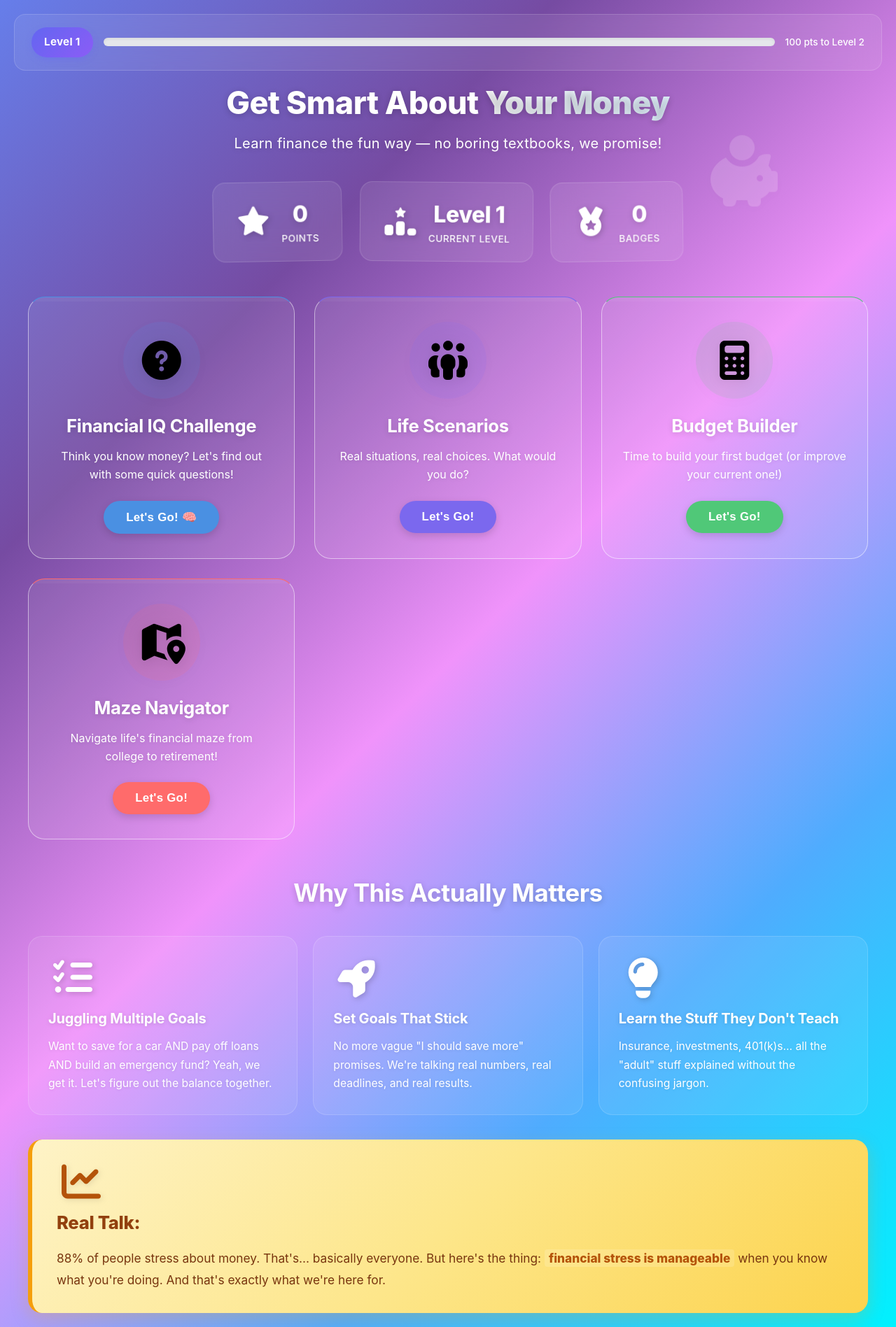
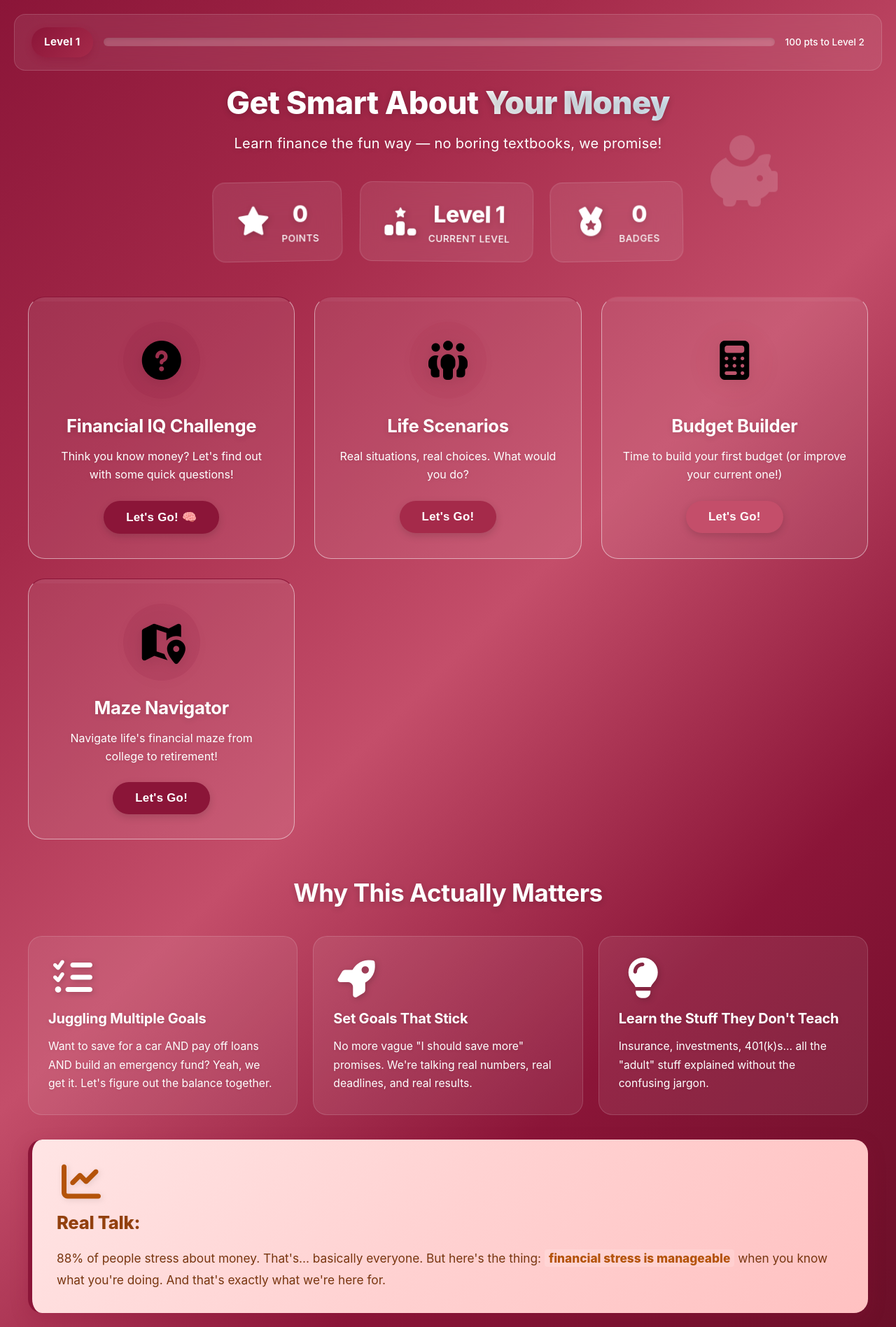
Before and after one commit to mohnish-dev/bulldawg_hackers, a React (Vite) app: page / in a window 1280 px wide. Shown: the whole page at 70% size. Built offline with nearby package versions, Linux system fonts and the light colour scheme.

Commit message:
Update color theme to maroon/burgundy to match Lincoln Financial branding

```diff
--- a/src/components/FinancialWellness/FinancialWellness.css
+++ b/src/components/FinancialWellness/FinancialWellness.css
@@ -1,7 +1,7 @@
 /* Financial Wellness Main Container */
 .financial-wellness-container {
   min-height: 100vh;
-  background: linear-gradient(135deg, #667eea 0%, #764ba2 25%, #f093fb 50%, #4facfe 75%, #00f2fe 100%);
+  background: linear-gradient(135deg, #8B1538 0%, #A52A4A 25%, #C44E6A 50%, #8B1538 75%, #6B0F28 100%);
   padding: 20px;
   font-family: -apple-system, BlinkMacSystemFont, 'Segoe UI', 'Roboto', 'Oxygen', 'Ubuntu', 'Cantarell', sans-serif;
   position: relative;
@@ -54,13 +54,13 @@
 }
 
 .level-badge {
-  background: linear-gradient(135deg, #6366f1, #8b5cf6);
+  background: linear-gradient(135deg, #8B1538, #A52A4A);
   color: white;
   padding: 10px 18px;
   border-radius: 24px;
   font-weight: 700;
   white-space: nowrap;
-  box-shadow: 0 4px 10px rgba(99, 102, 241, 0.3);
+  box-shadow: 0 4px 10px rgba(139, 21, 56, 0.4);
   letter-spacing: 0.3px;
   font-size: 0.95rem;
 }
@@ -68,18 +68,18 @@
 .level-progress {
   flex: 1;
   height: 12px;
-  background: #e5e7eb;
+  background: rgba(255, 255, 255, 0.2);
   border-radius: 12px;
   overflow: hidden;
-  box-shadow: inset 0 2px 4px rgba(0, 0, 0, 0.06);
+  box-shadow: inset 0 2px 4px rgba(0, 0, 0, 0.1);
 }
 
 .level-progress-fill {
   height: 100%;
-  background: linear-gradient(90deg, #10b981, #34d399);
+  background: linear-gradient(90deg, #D4AF37, #FFD700);
   transition: width 0.5s cubic-bezier(0.4, 0, 0.2, 1);
   border-radius: 12px;
-  box-shadow: 0 0 8px rgba(16, 185, 129, 0.4);
+  box-shadow: 0 0 8px rgba(212, 175, 55, 0.6);
 }
 
 .level-next {
@@ -422,13 +422,13 @@
 }
 
 .info-callout {
-  background: linear-gradient(135deg, #fef3c7 0%, #fde68a 50%, #fcd34d 100%);
-  border-left: 6px solid #f59e0b;
+  background: linear-gradient(135deg, #FFE5E5 0%, #FFD1D1 50%, #FFC1C1 100%);
+  border-left: 6px solid #8B1538;
   border-radius: 20px;
   padding: 32px 35px;
   margin-top: 35px;
   text-align: left;
-  box-shadow: 0 8px 24px rgba(245, 158, 11, 0.25);
+  box-shadow: 0 8px 24px rgba(139, 21, 56, 0.25);
   animation: fadeInUp 0.8s ease 0.6s both;
   position: relative;
   overflow: hidden;
@@ -2099,7 +2099,7 @@
 .maze-grid {
   max-width: 600px;
   margin: 0 auto 20px;
-  background: linear-gradient(135deg, #2c3e50 0%, #34495e 100%);
+  background: linear-gradient(135deg, #6B0F28 0%, #4A0A1C 100%);
   border-radius: 16px;
   padding: 15px;
   box-shadow: 0 10px 40px rgba(0, 0, 0, 0.4);
@@ -2127,8 +2127,8 @@
 }
 
 .maze-path.visited {
-  background: linear-gradient(135deg, #a8e6cf 0%, #7ed7c1 100%);
-  box-shadow: 0 0 15px rgba(126, 215, 193, 0.5);
+  background: linear-gradient(135deg, #FFD700 0%, #FFC107 100%);
+  box-shadow: 0 0 15px rgba(255, 215, 0, 0.6);
   animation: pathGlow 0.5s ease;
 }
 
@@ -2139,14 +2139,14 @@
 }
 
 .maze-wall {
-  background: linear-gradient(135deg, #2c3e50 0%, #1a252f 100%);
-  border: 2px solid #34495e;
+  background: linear-gradient(135deg, #4A0A1C 0%, #2A0510 100%);
+  border: 2px solid #6B0F28;
   box-shadow: inset 0 2px 8px rgba(0, 0, 0, 0.5);
 }
 
 .maze-decision {
-  background: linear-gradient(135deg, #ffeaa7 0%, #fdcb6e 100%);
-  box-shadow: 0 0 20px rgba(253, 203, 110, 0.6);
+  background: linear-gradient(135deg, #FFD700 0%, #FFC107 100%);
+  box-shadow: 0 0 20px rgba(255, 215, 0, 0.6);
   animation: decisionPulse 2s infinite;
 }
 
@@ -2156,8 +2156,8 @@
 }
 
 @keyframes decisionPulse {
-  0%, 100% { box-shadow: 0 0 20px rgba(253, 203, 110, 0.6); }
-  50% { box-shadow: 0 0 30px rgba(253, 203, 110, 0.9); }
+  0%, 100% { box-shadow: 0 0 20px rgba(255, 215, 0, 0.6); }
+  50% { box-shadow: 0 0 30px rgba(255, 215, 0, 0.9); }
 }
 
 .maze-event {
@@ -2177,18 +2177,18 @@
 }
 
 .maze-goal {
-  background: linear-gradient(135deg, #55efc4 0%, #00b894 100%);
-  box-shadow: 0 0 30px rgba(0, 184, 148, 0.8);
+  background: linear-gradient(135deg, #FFD700 0%, #D4AF37 100%);
+  box-shadow: 0 0 30px rgba(212, 175, 55, 0.9);
   animation: goalShine 1.5s infinite;
 }
 
 @keyframes goalShine {
   0%, 100% {
-    box-shadow: 0 0 30px rgba(0, 184, 148, 0.8);
+    box-shadow: 0 0 30px rgba(212, 175, 55, 0.9);
     transform: scale(1);
   }
   50% {
-    box-shadow: 0 0 45px rgba(0, 184, 148, 1);
+    box-shadow: 0 0 45px rgba(255, 215, 0, 1);
     transform: scale(1.05);
   }
 }
--- a/src/components/FinancialWellness/FinancialWellness.jsx
+++ b/src/components/FinancialWellness/FinancialWellness.jsx
@@ -23,7 +23,7 @@ const FinancialWellness = () => {
       title: 'Financial IQ Challenge',
       icon: 'fa-solid fa-circle-question',
       description: 'Think you know money? Let\'s find out with some quick questions!',
-      color: '#4A90E2',
+      color: '#8B1538',
       emoji: '🧠'
     },
     {
@@ -31,21 +31,21 @@ const FinancialWellness = () => {
       title: 'Life Scenarios',
       icon: 'fa-solid fa-people-group',
       description: 'Real situations, real choices. What would you do?',
-      color: '#7B68EE'
+      color: '#A52A4A'
     },
     {
       id: 'budget',
       title: 'Budget Builder',
       icon: 'fa-solid fa-calculator',
       description: 'Time to build your first budget (or improve your current one!)',
-      color: '#50C878'
+      color: '#C44E6A'
     },
     {
       id: 'maze',
       title: 'Maze Navigator',
       icon: 'fa-solid fa-map-location-dot',
       description: 'Navigate life\'s financial maze from college to retirement!',
-      color: '#FF6B6B'
+      color: '#8B1538'
     }
   ];
 
```
